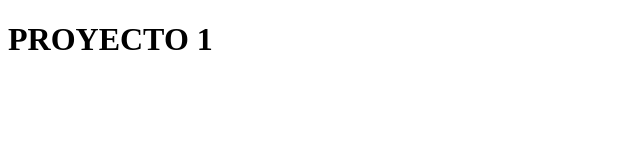
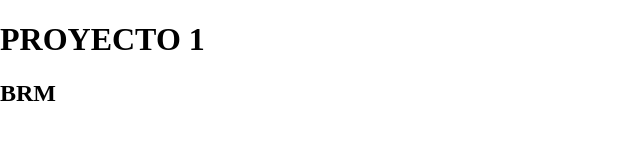
Before and after one commit to Brm23/proyecto-1, a plain HTML site: page index.html in a window 1280 px wide. Shown: the whole page, without its empty margins (0-640 px from the left). Drawn offline with Linux system fonts and the light colour scheme; files that its build step writes are made by us from their sources.

Commit message:
cambio index

```diff
--- /dev/null
+++ b/css/style.css
@@ -0,0 +1,4 @@
+body{
+	background-color: #fff;
+	margin: 0;
+}
--- a/index.html
+++ b/index.html
@@ -5,5 +5,6 @@
  	<link rel="stylesheet" type="text/css" href="css/style.css"> </head>
  <body>
   <h1>PROYECTO 1</h1>
+  <h2>BRM</h2>
  </body>
 </html>
```
Also changed, not shown: style.css (deleted).
